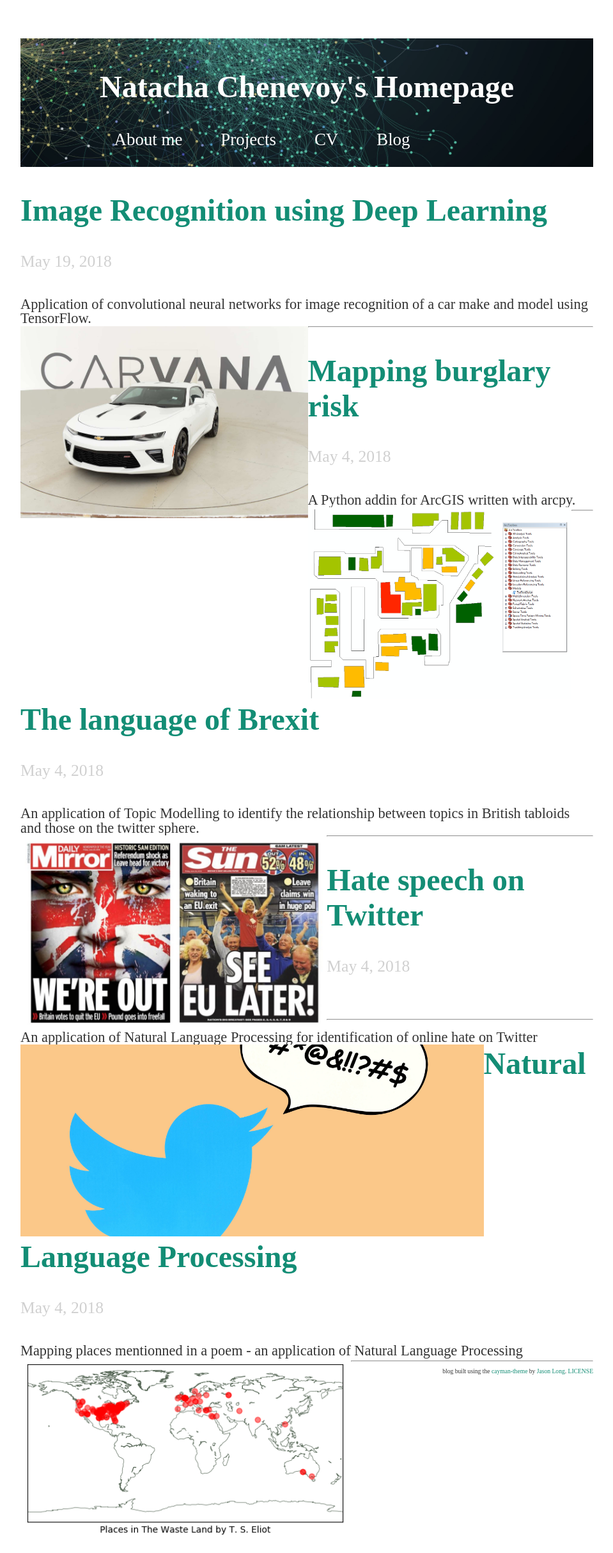
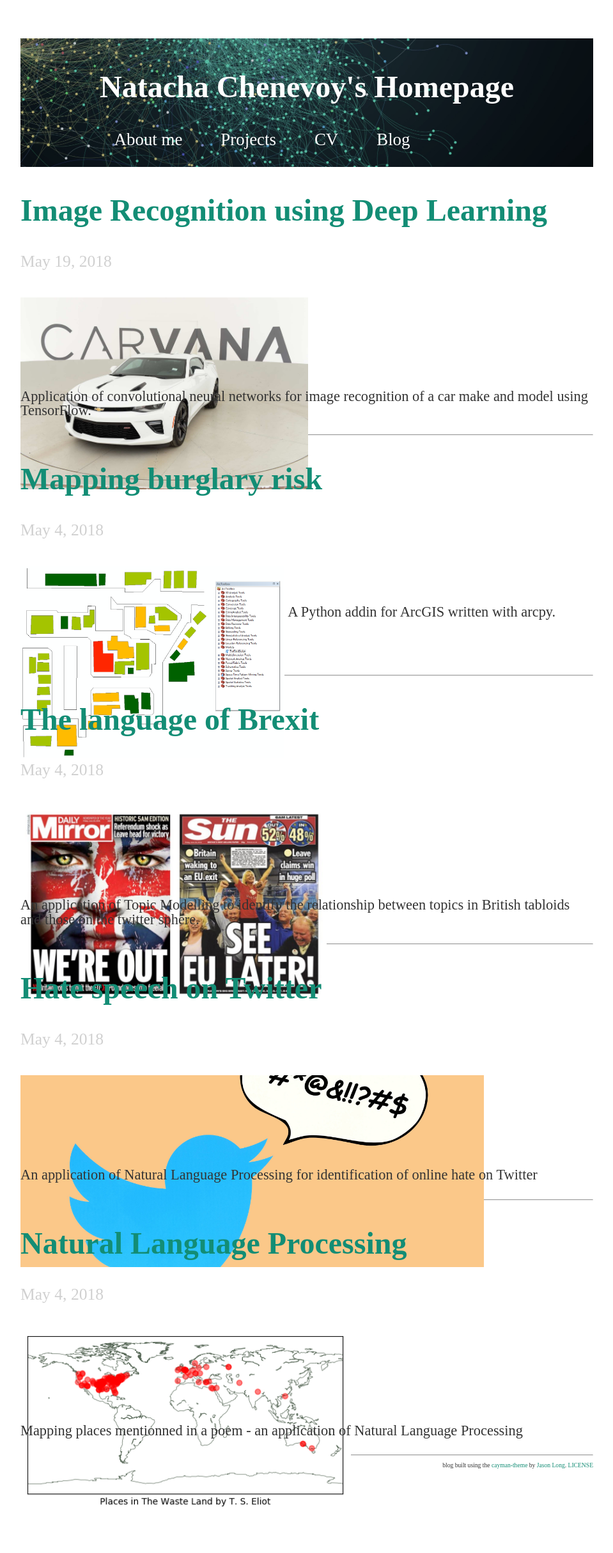
Before and after one commit to mednche/mednche.github.io, a Jekyll site: the page built from projects.html, in a window 1280 px wide. Shown: the whole page at 64% size, without its empty margins (160-1119 px from the left). Built offline with Jekyll 4.4.1, drawn with Linux system fonts in a browser that asks for light colours; after the commit the page ends 2385 px from its top, so only the background shows below that.

Commit message:
Update projects.html

```diff
--- a/projects.html
+++ b/projects.html
@@ -32,13 +32,17 @@
 
 
         <div class="excerpt">
-          <div class="column">
+
+          <div id="qr" style="display:inline-block; min-width:2.2cm; height:3.8cm; align: center;vertical-align: middle;" >
+            <img src="{{ site.baseurl }}{{ post.thumbnail }}" height="300">
+          </div>
+          <div style="display:inline-block;vertical-align: middle;">
             {{ post.excerpt | strip_html | escape }}
           </div>
-          <div class="column">
-            <img src="{{ site.baseurl }}{{ post.thumbnail }}" height="300">
-          </div>
-        </div>
+
+       </div>
+
+
 
       <br>
 
```
